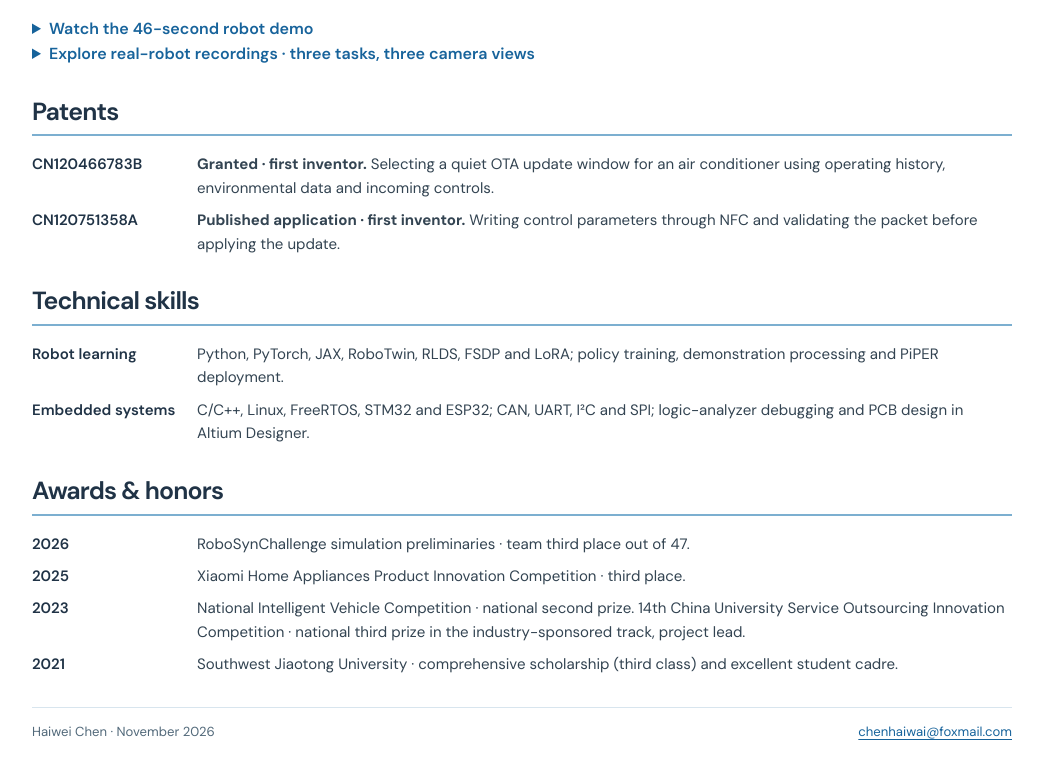
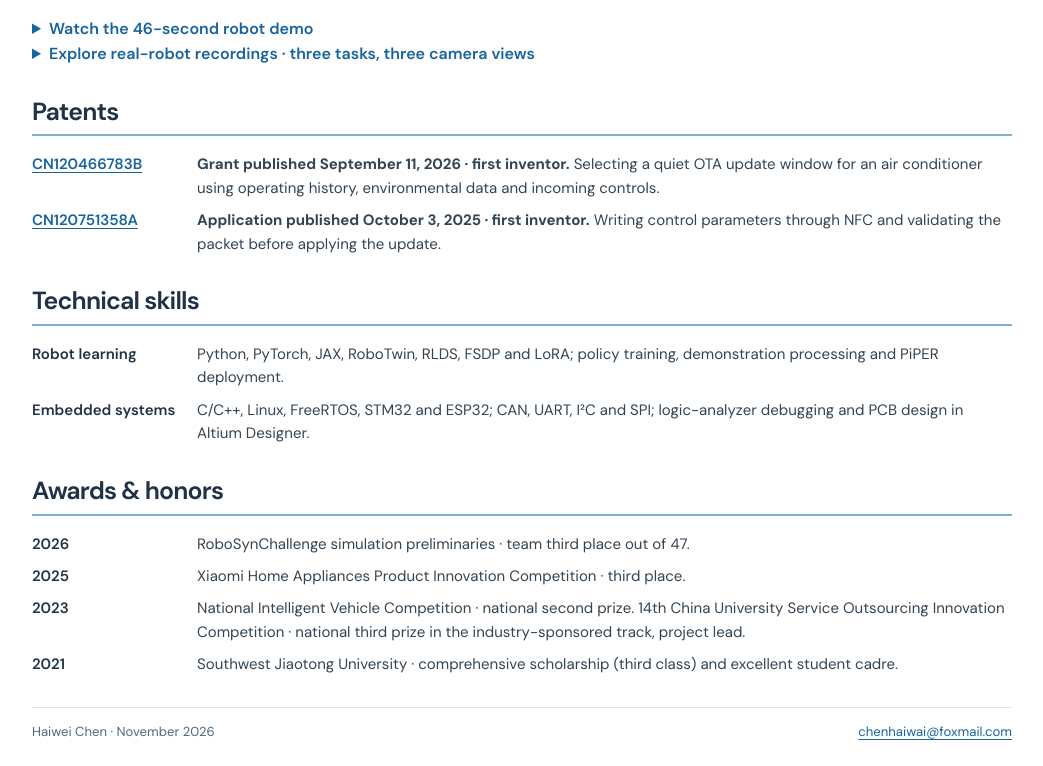
Before and after one commit to tutuwai/tutuwai.github.io, a plain HTML site: page index.html in a window 1280 px wide. Shown: the part 2373-3139 px from the top of the page, without its empty margins (118-1161 px from the left). Drawn offline with Linux system fonts and the light colour scheme.

Commit message:
Link the Xiaomi patent records from the profile and one-page resume

```diff
--- a/index.html
+++ b/index.html
@@ -100,8 +100,8 @@
       </figure></details>
   </section>
   <section id="patents"><h2>Patents</h2><dl class="records">
-    <dt>CN120466783B</dt><dd><strong>Granted · first inventor.</strong> Selecting a quiet OTA update window for an air conditioner using operating history, environmental data and incoming controls.</dd>
-    <dt>CN120751358A</dt><dd><strong>Published application · first inventor.</strong> Writing control parameters through NFC and validating the packet before applying the update.</dd>
+    <dt><a href="https://eureka.patsnap.com/patent/CN120466783B">CN120466783B</a></dt><dd><strong>Grant published September 11, 2026 · first inventor.</strong> Selecting a quiet OTA update window for an air conditioner using operating history, environmental data and incoming controls.</dd>
+    <dt><a href="https://patents.google.com/patent/CN120751358A/en">CN120751358A</a></dt><dd><strong>Application published October 3, 2025 · first inventor.</strong> Writing control parameters through NFC and validating the packet before applying the update.</dd>
   </dl></section>
   <section id="skills"><h2>Technical skills</h2><dl class="records">
     <dt>Robot learning</dt><dd>Python, PyTorch, JAX, RoboTwin, RLDS, FSDP and LoRA; policy training, demonstration processing and PiPER deployment.</dd>
```
Also changed, not shown: zh.html (+2 -2 lines), 1 other file.
